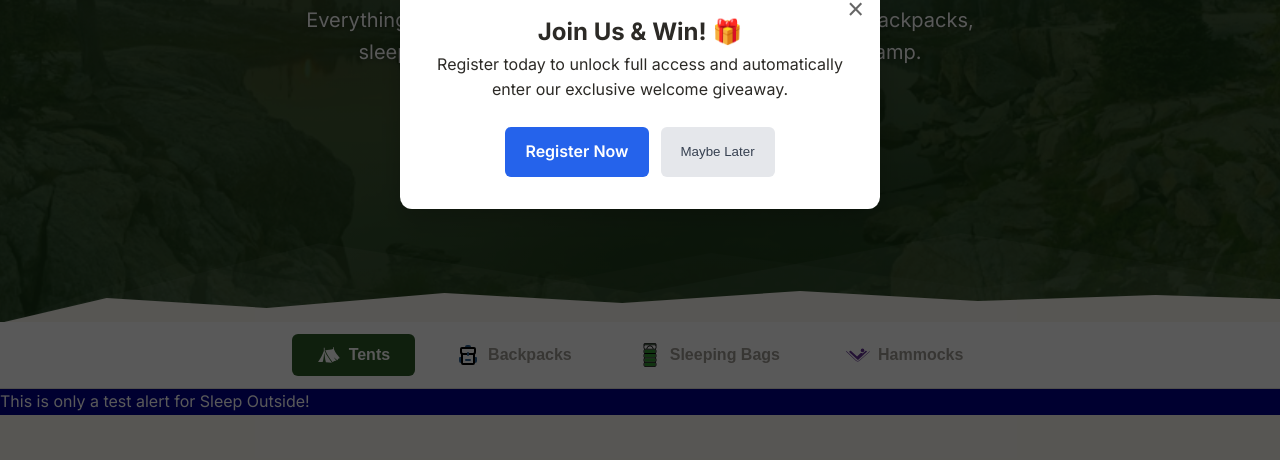
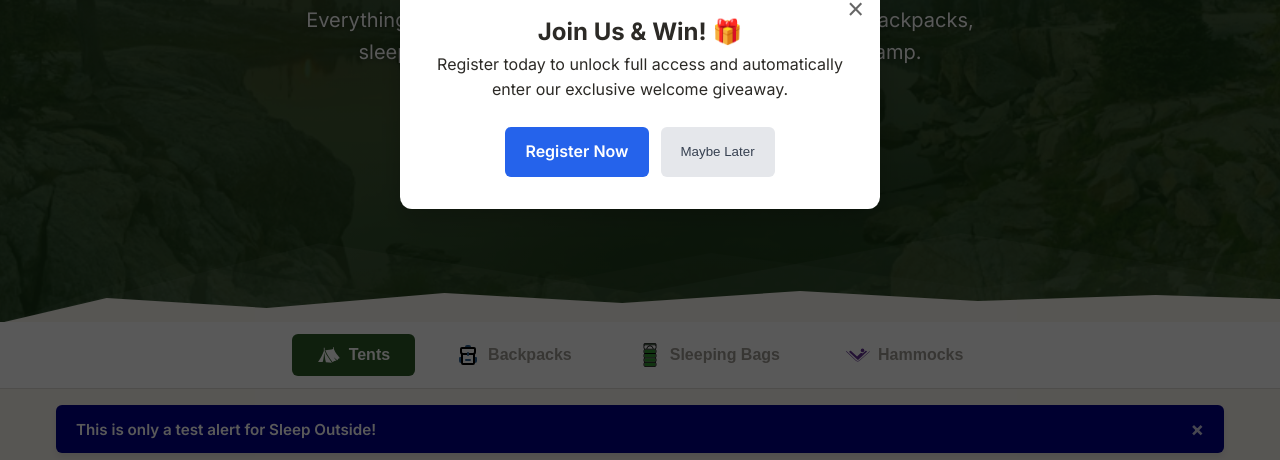
Before and after one commit to BYULabs/wdd330, a website built with Vite: page src/index.html in a window 1280 px wide. Shown: the part 305-765 px from the top of the page. Built offline with nearby package versions, Linux system fonts and the light colour scheme; no server answers.

Commit message:
Enhance alert styles and functionality: update CSS for alert banners and improve alert rendering logic in JavaScript

```diff
--- a/src/css/style.css
+++ b/src/css/style.css
@@ -2865,37 +2865,47 @@ footer {
 /* ─── ALERT BANNER STYLES ─── */
 .alert-list {
   width: 100%;
-  margin-bottom: 1.5rem;
+  max-width: 1200px;
+  margin: 1rem auto 1.5rem auto;
+  padding: 0 1rem;
+  box-sizing: border-box;
 }
 
 .alert-item {
   display: flex;
   justify-content: space-between;
   align-items: center;
-  background-color: #fca311; /* Alert banner orange */
+  /* Default fallback colors if not provided in JSON */
+  background-color: #fca311;
   color: #111111;
-  padding: 0.75rem 1rem;
-  margin-bottom: 0.5rem;
-  border: 1px solid #e08b00;
-  border-radius: var(--radius-sm);
+
+  padding: 0.85rem 1.25rem;
+  margin-bottom: 0.75rem;
+  border-radius: 6px;
   font-weight: 600;
   font-size: 0.95rem;
-  box-shadow: 0 2px 4px rgba(0, 0, 0, 0.05);
+  box-shadow: 0 4px 6px rgba(0, 0, 0, 0.08);
+  transition:
+    transform 0.2s ease,
+    box-shadow 0.2s ease;
 }
 
 .alert-item p {
   margin: 0;
+  line-height: 1.4;
 }
 
 .alert-item span {
   cursor: pointer;
   font-weight: 700;
-  font-size: 1rem;
+  font-size: 1.25rem;
   padding-left: 1rem;
+  line-height: 1;
   user-select: none;
+  opacity: 0.8;
   transition: opacity 0.2s ease;
 }
 
 .alert-item span:hover {
-  opacity: 0.7;
-}
+  opacity: 1;
+}
--- a/src/js/alert.js
+++ b/src/js/alert.js
@@ -10,7 +10,6 @@ export default class Alert {
 
       const alerts = await response.json();
 
-      // If there are alerts in the JSON, render them on the page
       if (alerts && alerts.length > 0) {
         this.renderAlerts(alerts);
       }
@@ -20,21 +19,33 @@ export default class Alert {
   }
 
   renderAlerts(alerts) {
-    // 1. Create the <section class="alert-list"> tag
     const alertSection = document.createElement('section');
     alertSection.classList.add('alert-list');
 
-    // 2. Creates a <p> for each alert and applies the colors
     alerts.forEach((alert) => {
+      // 1. Create container for the alert item
+      const alertDiv = document.createElement('div');
+      alertDiv.classList.add('alert-item');
+
+      // Override background and color dynamically if specified in JSON
+      if (alert.background) alertDiv.style.backgroundColor = alert.background;
+      if (alert.color) alertDiv.style.color = alert.color;
+
+      // 2. Create message text
       const alertParagraph = document.createElement('p');
       alertParagraph.textContent = alert.message;
-      alertParagraph.style.backgroundColor = alert.background;
-      alertParagraph.style.color = alert.color;
 
-      alertSection.appendChild(alertParagraph);
+      // 3. Create close button (X)
+      const closeBtn = document.createElement('span');
+      closeBtn.innerHTML = '&times;';
+      closeBtn.addEventListener('click', () => alertDiv.remove());
+
+      // 4. Assemble element
+      alertDiv.appendChild(alertParagraph);
+      alertDiv.appendChild(closeBtn);
+      alertSection.appendChild(alertDiv);
     });
 
-    // 3. Prepende a section no elemento <main> do index page
     const mainElement = document.querySelector('main');
     if (mainElement) {
       mainElement.prepend(alertSection);
```
